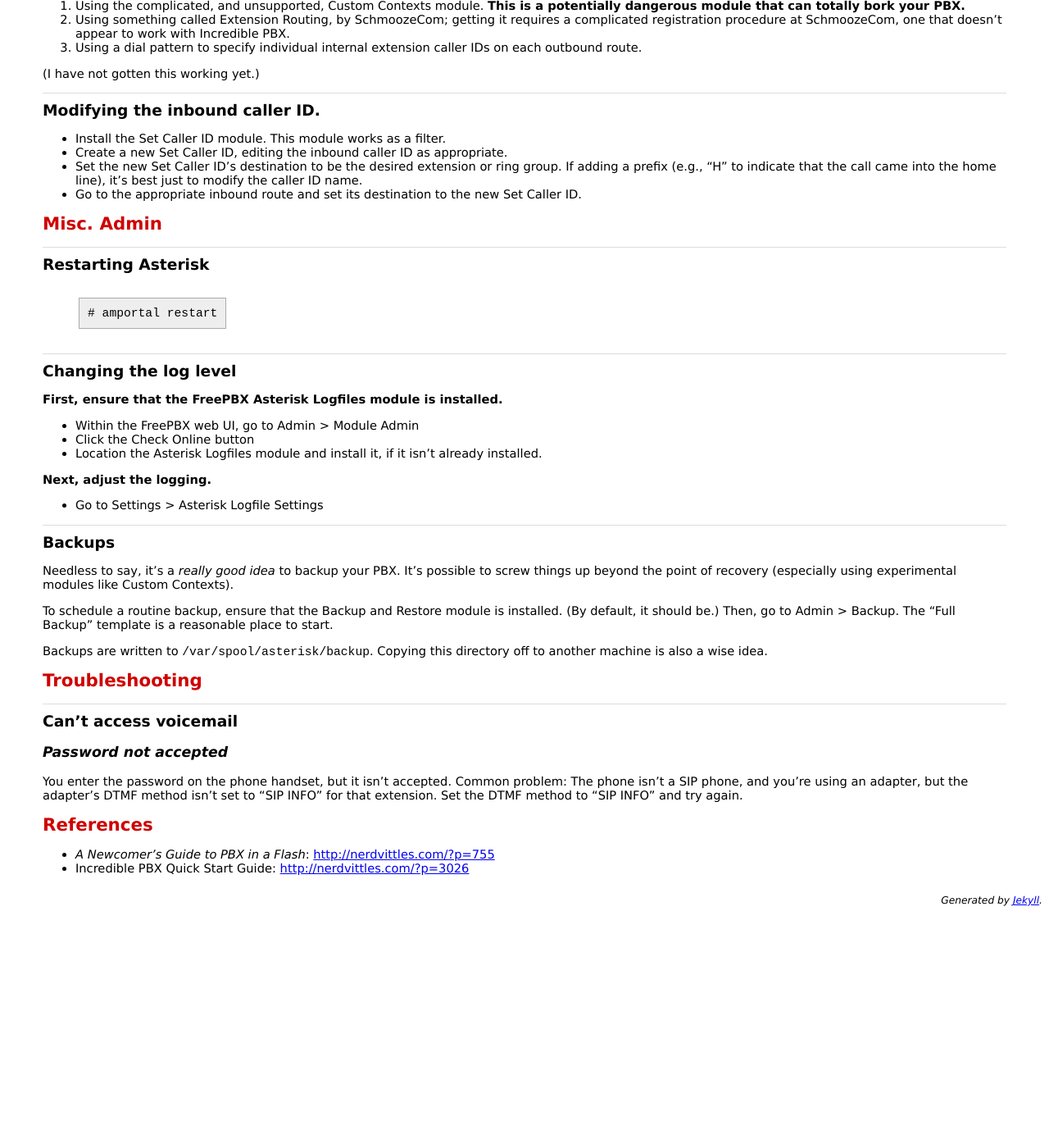
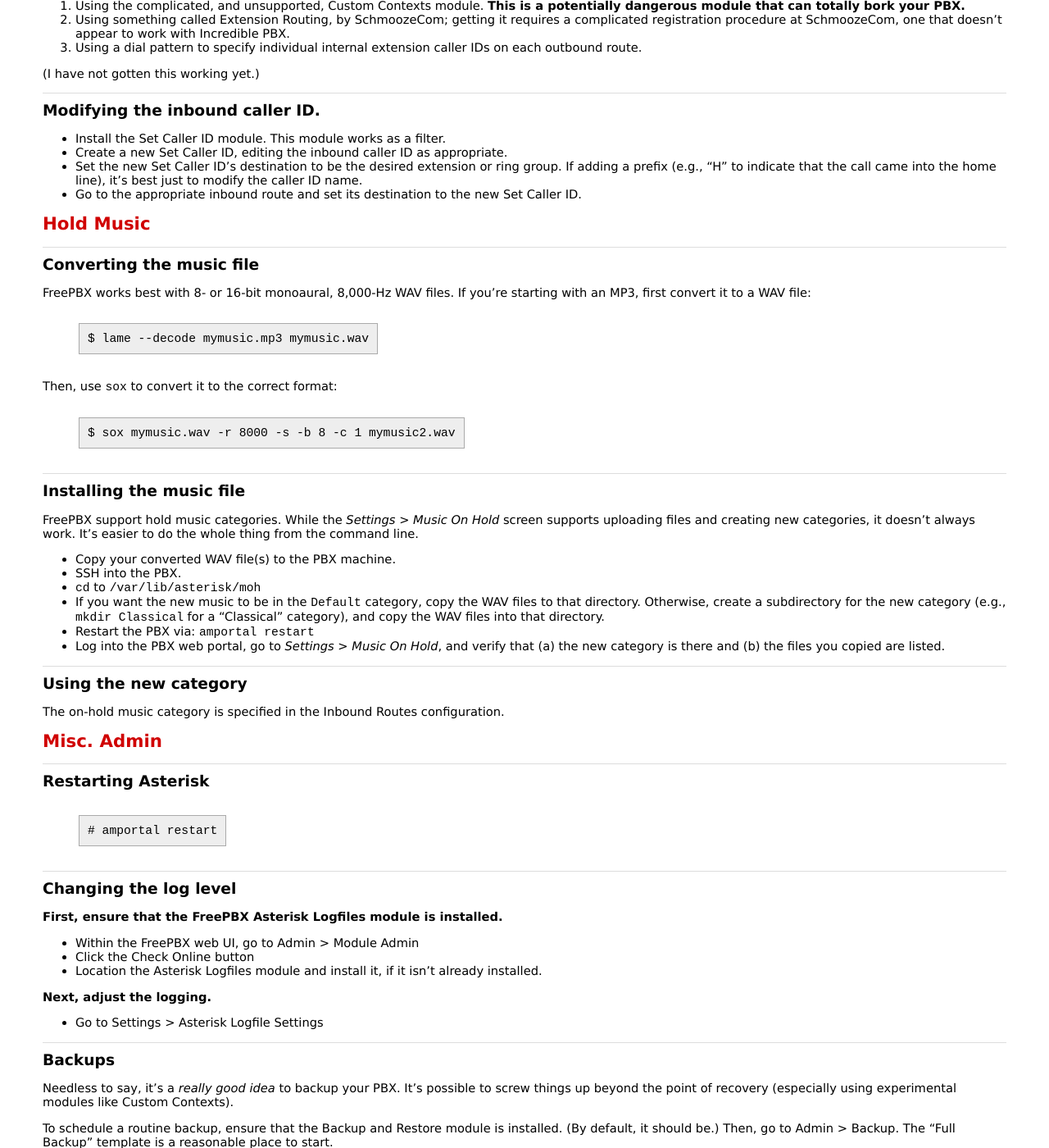
Before and after one commit to bmc/cheat-sheets, a Jekyll site: the page built from pbx.md, in a window 1280 px wide and 1400 px high, scrolled down 5723 px. Shown: the whole window at 82% size. Built offline with Jekyll 4.4.1, drawn with Linux system fonts in a browser that asks for light colours; before the commit the page ends 6838 px from its top, so only the background shows below that; some of the changed text lies outside the part shown.

Commit message:
Music on Hold

```diff
--- a/pbx.md
+++ b/pbx.md
@@ -348,6 +348,40 @@ Solutions proposed on the web include:
 * Go to the appropriate inbound route and set its destination to the new
   Set Caller ID.
 
+# Hold Music
+
+## Converting the music file
+
+FreePBX works best with 8- or 16-bit monoaural, 8,000-Hz WAV files. If
+you're starting with an MP3, first convert it to a WAV file:
+
+    $ lame --decode mymusic.mp3 mymusic.wav
+
+Then, use `sox` to convert it to the correct format:
+
+    $ sox mymusic.wav -r 8000 -s -b 8 -c 1 mymusic2.wav
+
+## Installing the music file
+
+FreePBX support hold music categories. While the _Settings > Music On Hold_
+screen supports uploading files and creating new categories, it doesn't always
+work. It's easier to do the whole thing from the command line.
+
+* Copy your converted WAV file(s) to the PBX machine.
+* SSH into the PBX.
+* `cd` to `/var/lib/asterisk/moh`
+* If you want the new music to be in the `Default` category, copy the WAV
+  files to that directory. Otherwise, create a subdirectory for the new
+  category (e.g., `mkdir Classical` for a "Classical" category), and copy
+  the WAV files into that directory.
+* Restart the PBX via: `amportal restart`
+* Log into the PBX web portal, go to _Settings > Music On Hold_, and verify
+  that (a) the new category is there and (b) the files you copied are listed.
+
+## Using the new category
+
+The on-hold music category is specified in the Inbound Routes configuration.
+
 # Misc. Admin
 
 ## Restarting Asterisk
```
